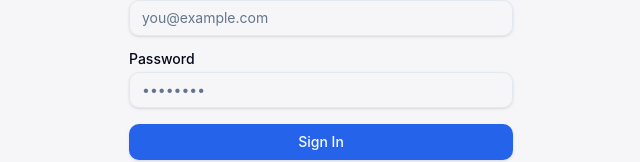
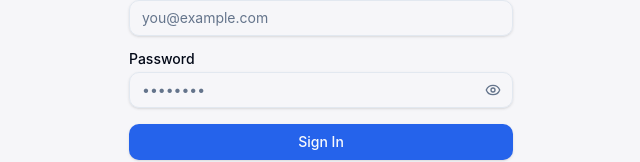
Before and after one commit to WallysonGalvao/wakemind-studio, a React (Vite) app: page /login in a window 1280 px wide. Shown: the part 349-511 px from the top of the page, without its empty margins (319-959 px from the left). Built offline with nearby package versions, Linux system fonts and the light colour scheme; no server answers.

Commit message:
feat(login): enhance password validation and toggle visibility

```diff
--- a/src/i18n/locales/en/index.ts
+++ b/src/i18n/locales/en/index.ts
@@ -67,6 +67,12 @@ const en = {
     password: "Password",
     passwordPlaceholder: "••••••••",
     passwordMinLength: "Password must be at least 8 characters",
+    passwordUppercase: "Password must contain at least one uppercase letter",
+    passwordLowercase: "Password must contain at least one lowercase letter",
+    passwordNumber: "Password must contain at least one number",
+    passwordSpecial: "Password must contain at least one special character",
+    showPassword: "Show password",
+    hidePassword: "Hide password",
     continueWithGoogle: "Continue with Google",
     alreadyHaveAccount: "Already have an account?",
     dontHaveAccount: "Don't have an account?",
--- a/src/i18n/locales/pt/index.ts
+++ b/src/i18n/locales/pt/index.ts
@@ -67,6 +67,12 @@ const pt = {
     password: "Senha",
     passwordPlaceholder: "••••••••",
     passwordMinLength: "A senha deve ter pelo menos 8 caracteres",
+    passwordUppercase: "A senha deve conter pelo menos uma letra maiúscula",
+    passwordLowercase: "A senha deve conter pelo menos uma letra minúscula",
+    passwordNumber: "A senha deve conter pelo menos um número",
+    passwordSpecial: "A senha deve conter pelo menos um caractere especial",
+    showPassword: "Mostrar senha",
+    hidePassword: "Ocultar senha",
     continueWithGoogle: "Continuar com Google",
     alreadyHaveAccount: "Já tem uma conta?",
     dontHaveAccount: "Não tem uma conta?",
--- a/src/routes/login.tsx
+++ b/src/routes/login.tsx
@@ -1,5 +1,6 @@
 import { zodResolver } from "@hookform/resolvers/zod";
 import { createFileRoute, redirect, useNavigate } from "@tanstack/react-router";
+import { Eye, EyeOff } from "lucide-react";
 import * as React from "react";
 import { useForm } from "react-hook-form";
 import { useTranslation } from "react-i18next";
@@ -22,18 +23,7 @@ export const Route = createFileRoute("/login")({
   component: LoginPage,
 });
 
-const loginSchema = z.object({
-  email: z.email("Enter a valid email address"),
-  password: z
-    .string()
-    .min(8, "Password must be at least 8 characters")
-    .regex(/[A-Z]/, "Password must contain at least one uppercase letter")
-    .regex(/[a-z]/, "Password must contain at least one lowercase letter")
-    .regex(/[0-9]/, "Password must contain at least one number")
-    .regex(/[^A-Za-z0-9]/, "Password must contain at least one special character"),
-});
-
-type LoginFields = z.infer<typeof loginSchema>;
+type LoginFields = { email: string; password: string };
 
 function LoginPage() {
   const { t } = useTranslation();
@@ -41,13 +31,40 @@ function LoginPage() {
   const [mode, setMode] = React.useState<"signin" | "signup">("signin");
   const [serverError, setServerError] = React.useState("");
   const [message, setMessage] = React.useState("");
+  const [showPassword, setShowPassword] = React.useState(false);
+
+  const signInSchema = React.useMemo(
+    () =>
+      z.object({
+        email: z.email(t("auth.emailInvalid")),
+        password: z.string().min(1, t("auth.passwordMinLength")),
+      }),
+    [t],
+  );
+
+  const signUpSchema = React.useMemo(
+    () =>
+      z.object({
+        email: z.email(t("auth.emailInvalid")),
+        password: z
+          .string()
+          .min(8, t("auth.passwordMinLength"))
+          .regex(/[A-Z]/, t("auth.passwordUppercase"))
+          .regex(/[a-z]/, t("auth.passwordLowercase"))
+          .regex(/[0-9]/, t("auth.passwordNumber"))
+          .regex(/[^A-Za-z0-9]/, t("auth.passwordSpecial")),
+      }),
+    [t],
+  );
+
+  const schema = mode === "signin" ? signInSchema : signUpSchema;
 
   const {
     register,
     handleSubmit,
     formState: { errors, isSubmitting },
   } = useForm<LoginFields>({
-    resolver: zodResolver(loginSchema),
+    resolver: zodResolver(schema),
   });
 
   async function onSubmit({ email, password }: LoginFields) {
@@ -143,14 +160,32 @@ function LoginPage() {
 
           <div className="flex flex-col gap-1.5">
             <Label htmlFor="password">{t("auth.password")}</Label>
+            <div className="relative">
               <Input
                 id="password"
-              type="password"
+                type={showPassword ? "text" : "password"}
                 placeholder={t("auth.passwordPlaceholder")}
                 autoComplete={mode === "signin" ? "current-password" : "new-password"}
                 aria-invalid={!!errors.password}
+                className="pr-10"
                 {...register("password")}
               />
+              <button
+                type="button"
+                className="absolute top-0 right-0 flex h-full items-center px-3 text-muted-foreground hover:text-foreground"
+                onClick={() => setShowPassword((prev) => !prev)}
+                aria-label={
+                  showPassword ? t("auth.hidePassword") : t("auth.showPassword")
+                }
+                tabIndex={-1}
+              >
+                {showPassword ? (
+                  <EyeOff className="size-4" />
+                ) : (
+                  <Eye className="size-4" />
+                )}
+              </button>
+            </div>
             {errors.password && (
               <p className="text-xs text-destructive">{errors.password.message}</p>
             )}
```
Lines whose indentation alone changed are shown as unchanged.
